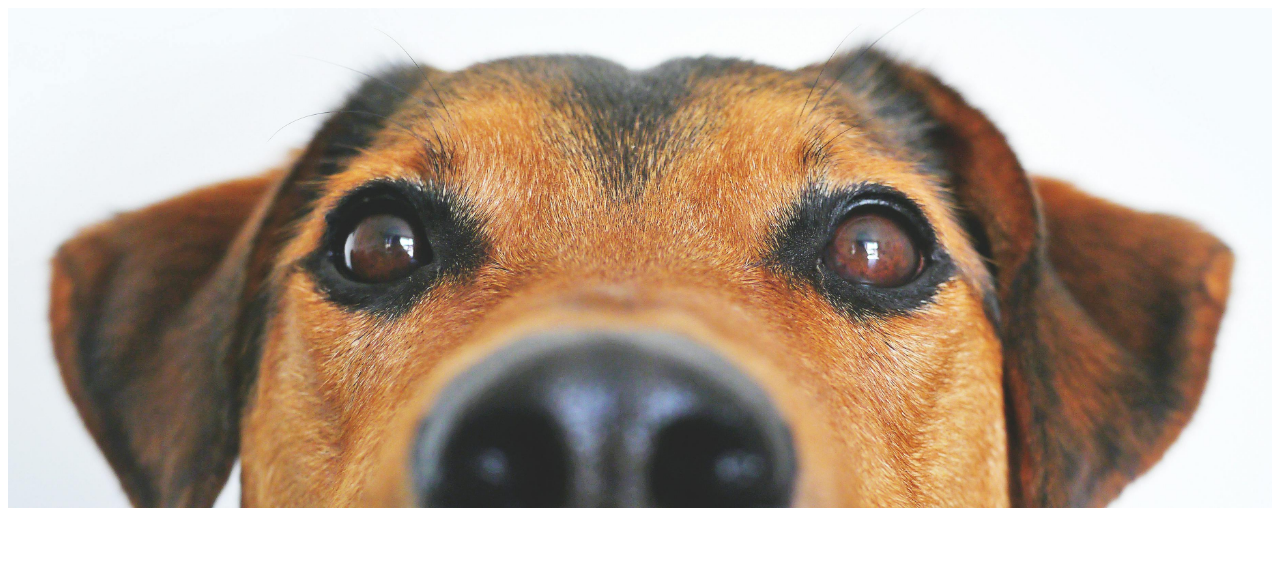
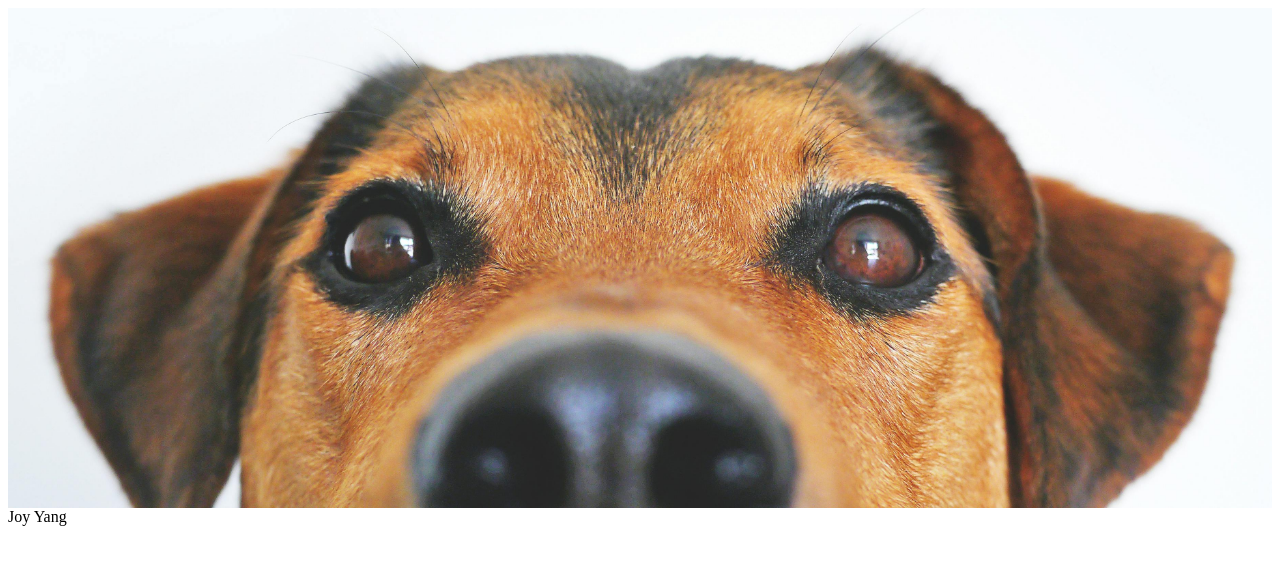
Before and after one commit to deer7127/git001, a plain HTML site: page index.html in a window 1280 px wide. Drawn offline with Linux system fonts and the light colour scheme.

Commit message:
新增main段落

```diff
--- a/index.html
+++ b/index.html
@@ -10,5 +10,8 @@
     <header>
 
     </header>
+    <main>
+        Joy Yang
+    </main>
 </body>
 </html>
```
